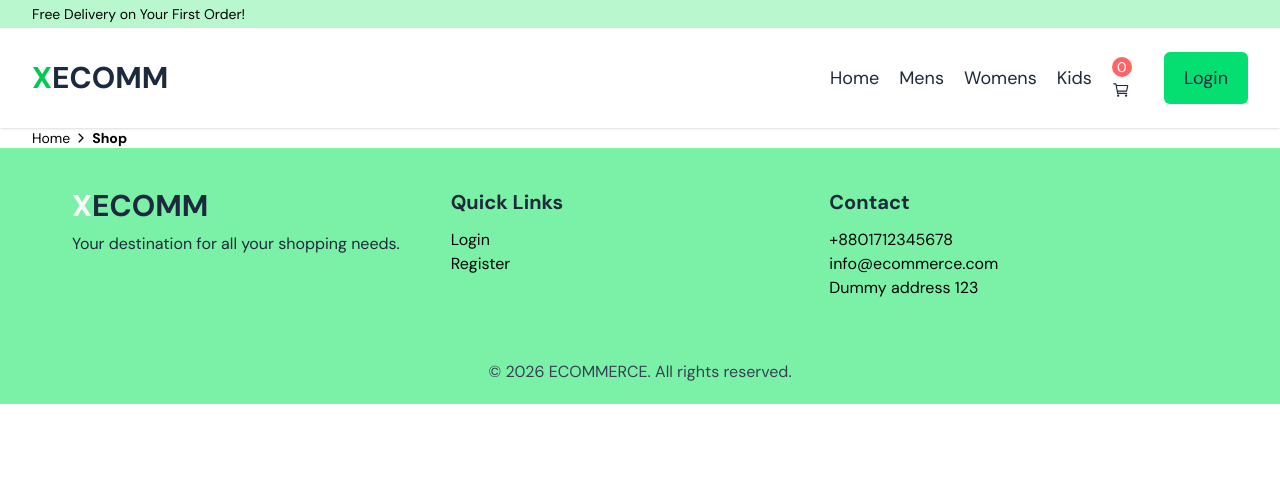
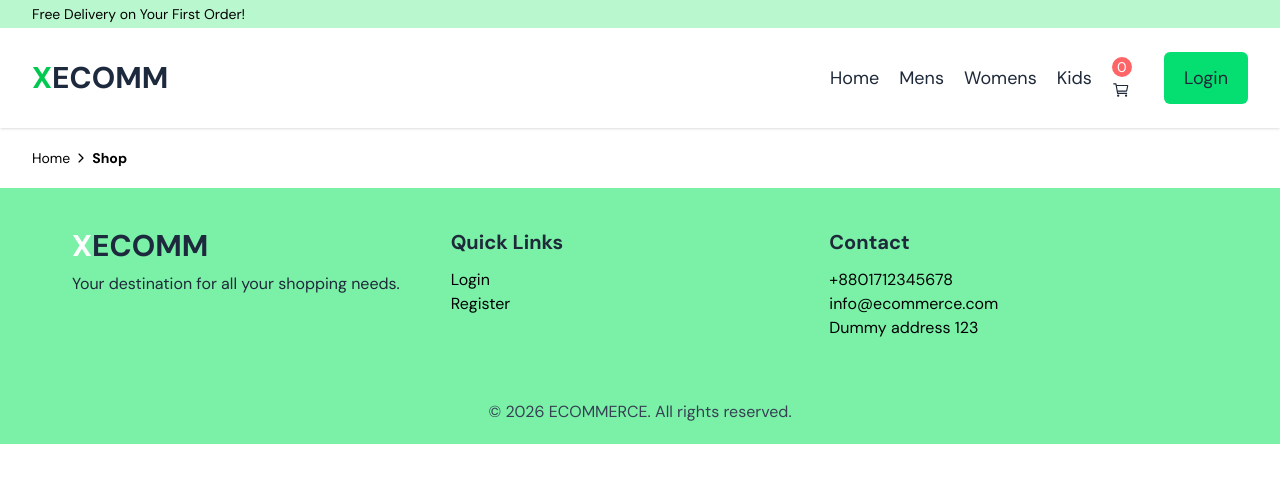
Before and after one commit to tirthosarkar/E-Commerce-Website-1, a React app: page /Shop in a window 1280 px wide. Shown: the top 482 px of the page. Built offline with nearby package versions, Linux system fonts and the light colour scheme; the HTML template or start-up script is replaced by a standard one.

Commit message:
Added shop.jsx py

```diff
--- a/src/pages/Shop.jsx
+++ b/src/pages/Shop.jsx
@@ -10,7 +10,7 @@ const Shop = () => {
       <Layout>
         {/*Breadcrumb*/}
 
-        <div className='max-w-360 lg:px-8 px-5 mx-auto'>
+        <div className='max-w-360 lg:px-8 px-5 mx-auto py-5'>
           <div className="flex gap-x-1 items-center text-sm  ">
             <Link to="/">Home</Link>
             <IoIosArrowForward />
```
